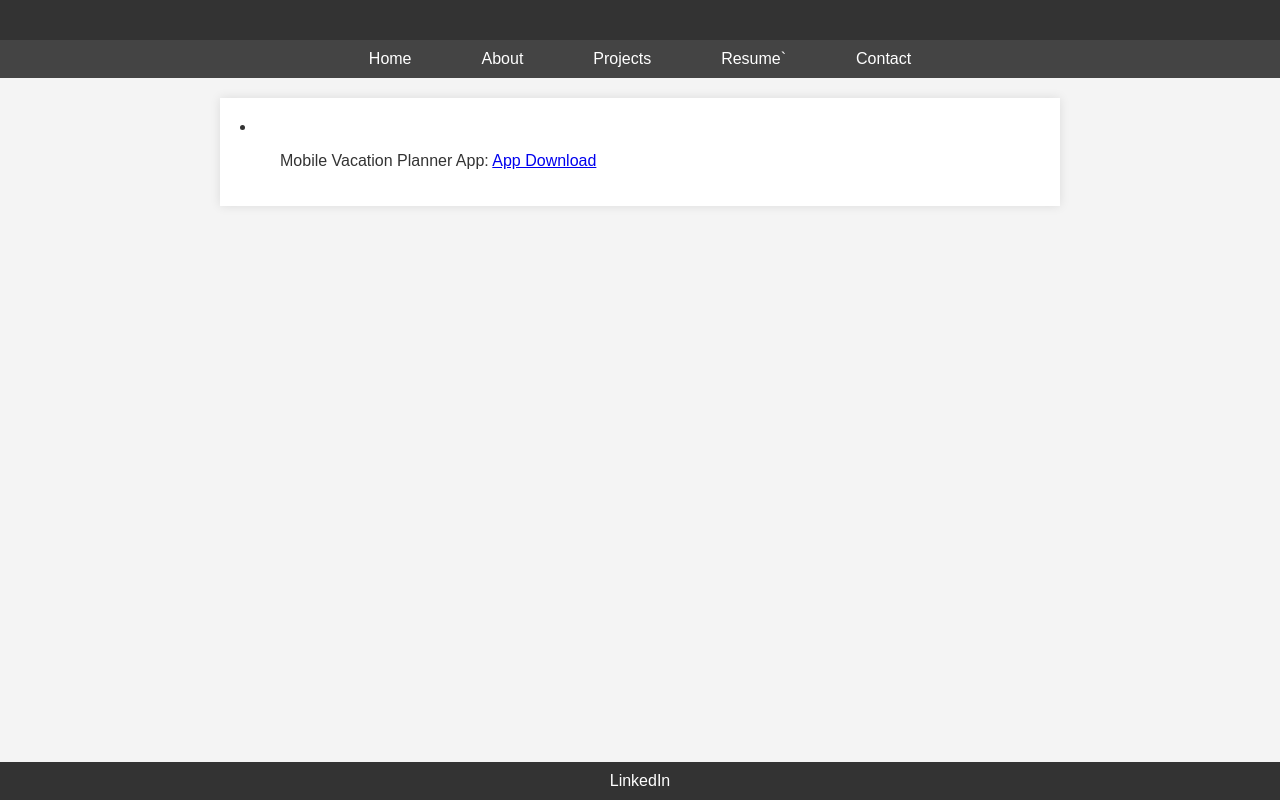
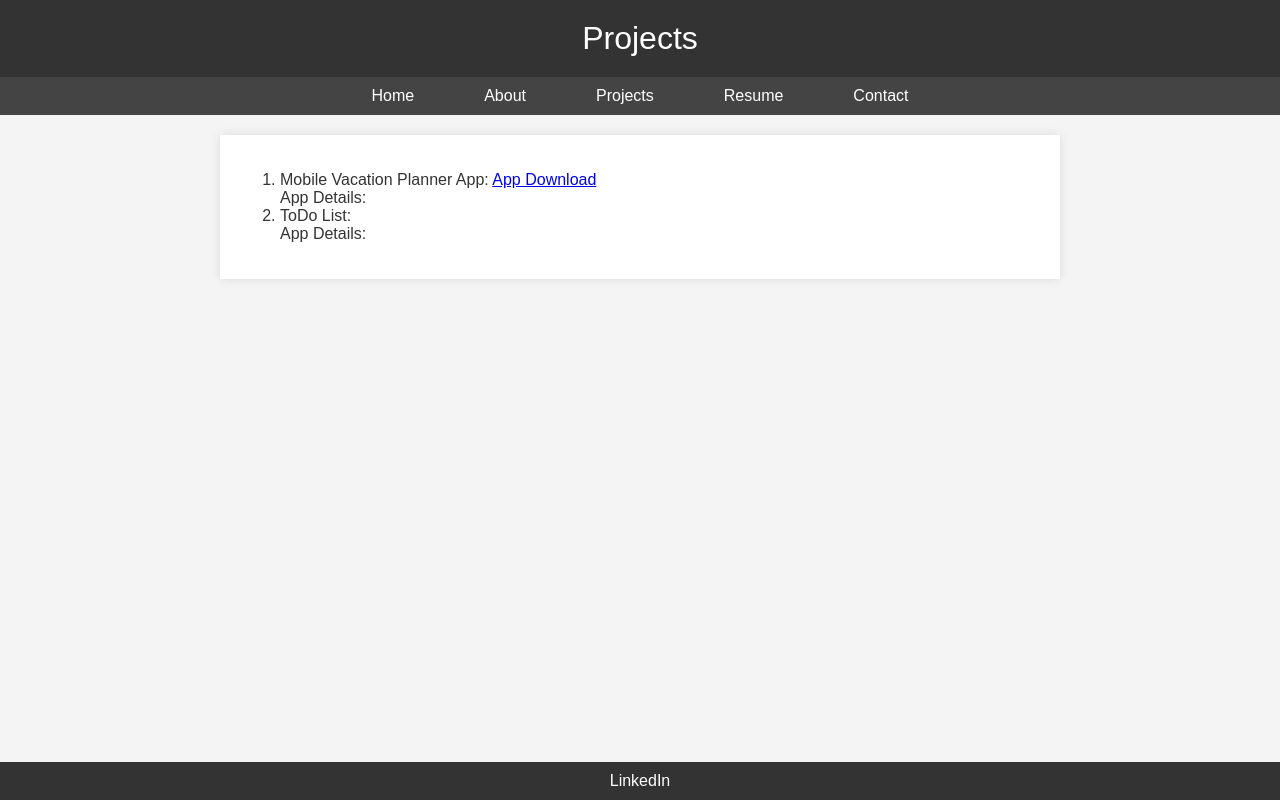
Before and after one commit to BrandonDenning/Portfolio, a plain HTML site: page projects.html in a window 1280 px wide. Drawn offline with Linux system fonts and the light colour scheme.

Commit message:
cosmetic updates to layout and page description updates.

```diff
--- a/projects.html
+++ b/projects.html
@@ -8,24 +8,31 @@
     </head>
 
 <body>
-<header></header>
+<header>Projects</header>
 
 <nav>
     <ul>
         <li><a href="index.html">Home</a></li>
         <li><a href="about.html">About</a></li>
         <li><a href="projects.html">Projects</a></li>
-        <li><a href="resume.html">Resume`</a></li>
+        <li><a href="resume.html">Resume</a></li>
         <li><a href="contact.html">Contact</a></li>
     </ul>
 </nav>
 
-<section>
-    <li>
-        <ol>
+<section style="">
+    <ol>
+        <li>
             Mobile Vacation Planner App: <a href="https://itch.io/profile/bdenn22">App Download</a>
-        </ol>
-    </li>
+            <br>
+            App Details:
+        </li>
+        <li>
+            ToDo List:
+            <br>
+            App Details:
+        </li>
+    </ol>
 
 
 </section>
```
Also changed, not shown: about.html (+2 -2 lines), contact.html (+2 -2 lines), index.html (+1 -1 lines), resume.html (+2 -2 lines).
